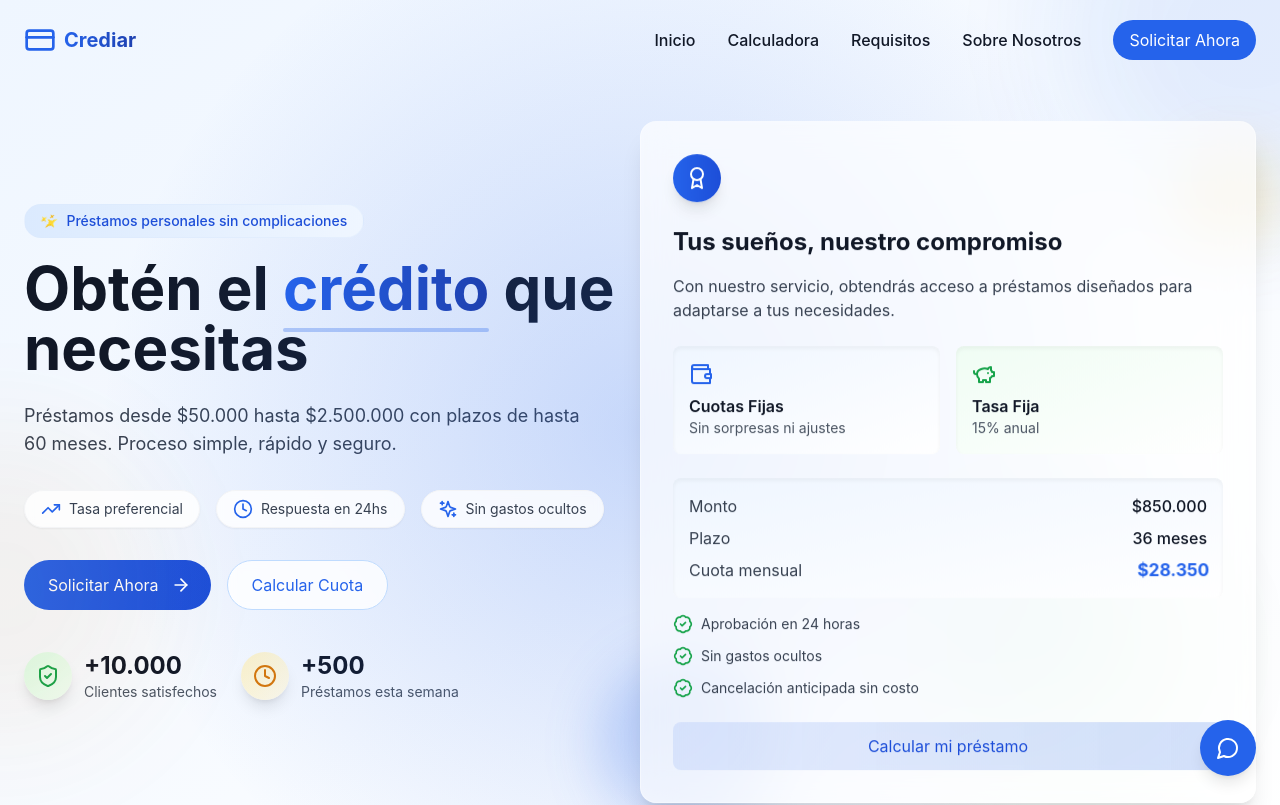
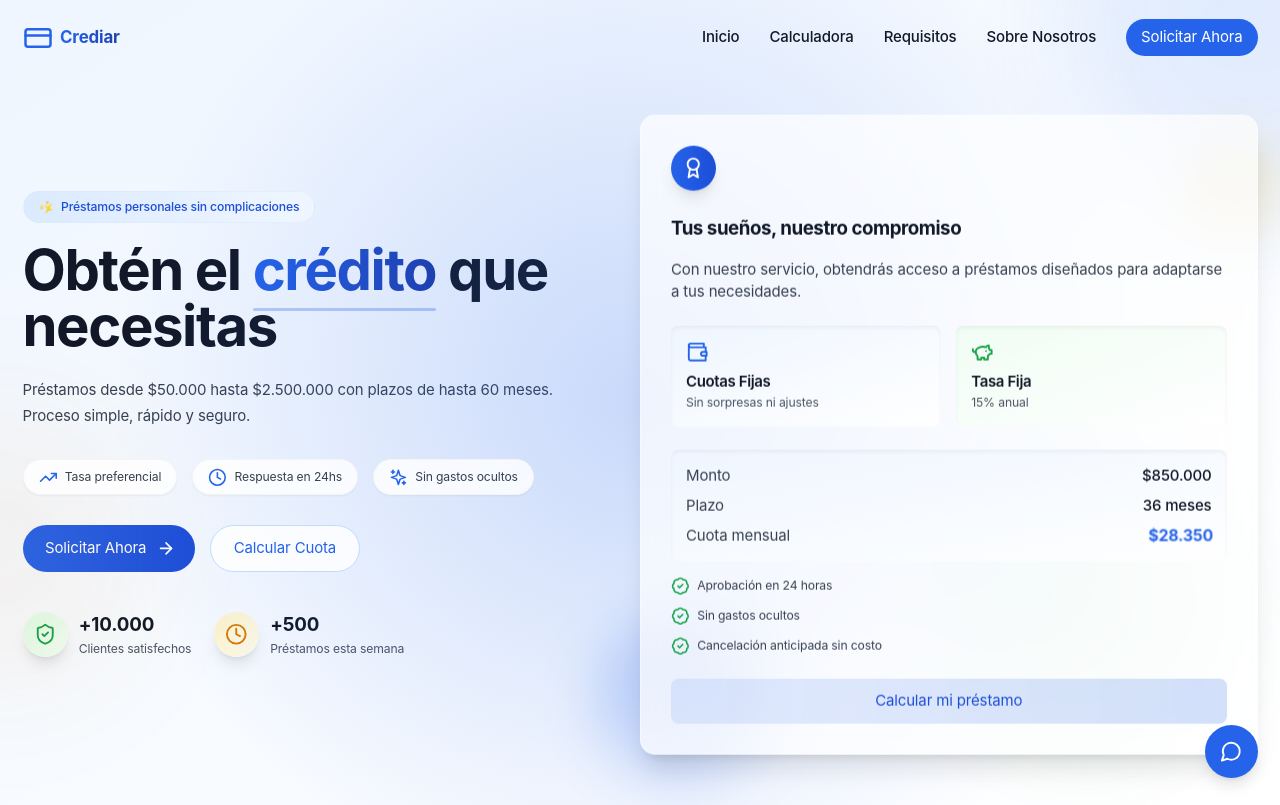
Before and after one commit to boltero12/Qjsjwj, a React (Vite) app: page / in a window 1280 px wide. Shown: the top 805 px of the page. Built offline with nearby package versions, Linux system fonts and the light colour scheme.

Commit message:
Update design to be more minimal

```diff
--- a/src/index.css
+++ b/src/index.css
@@ -6,24 +6,38 @@
   html {
     -webkit-tap-highlight-color: transparent;
     scroll-behavior: smooth;
+    font-size: 15px;
   }
 
   body {
     @apply bg-white text-gray-900 antialiased;
+    letter-spacing: -0.01em;
+  }
+
+  h1, h2, h3, h4, h5, h6 {
+    @apply tracking-tight;
   }
 }
 
 @layer components {
   .glass-effect {
-    @apply bg-white/70 backdrop-blur-md border border-white/20;
+    @apply bg-white/60 backdrop-blur-md border border-white/10;
   }
 
   .soft-shadow {
-    @apply shadow-[0_8px_30px_rgb(0,0,0,0.04)];
+    @apply shadow-[0_4px_20px_rgb(0,0,0,0.03)];
   }
 
   .input-focus {
-    @apply focus:outline-none focus:ring-2 focus:ring-blue-500/20 focus:border-blue-500/40;
+    @apply focus:outline-none focus:ring-1 focus:ring-blue-500/20 focus:border-blue-500/40;
+  }
+
+  .minimal-button {
+    @apply px-4.5 py-2 text-sm font-medium transition-all duration-200;
+  }
+
+  .minimal-card {
+    @apply rounded-lg glass-effect soft-shadow p-5;
   }
 }
 
--- a/tailwind.config.js
+++ b/tailwind.config.js
@@ -6,6 +6,16 @@ export default {
   ],
   theme: {
     extend: {
+      fontSize: {
+        'xs': ['0.75rem', { lineHeight: '1rem' }],
+        'sm': ['0.8125rem', { lineHeight: '1.25rem' }],
+        'base': ['0.875rem', { lineHeight: '1.5rem' }],
+        'lg': ['1rem', { lineHeight: '1.75rem' }],
+        'xl': ['1.125rem', { lineHeight: '1.75rem' }],
+        '2xl': ['1.25rem', { lineHeight: '2rem' }],
+        '3xl': ['1.5rem', { lineHeight: '2rem' }],
+        '4xl': ['1.875rem', { lineHeight: '2.25rem' }],
+      },
       colors: {
         'soft-blue': {
           50: '#f0f7ff',
@@ -42,6 +52,10 @@ export default {
           'sans-serif',
         ],
       },
+      spacing: {
+        '4.5': '1.125rem',
+        '5.5': '1.375rem',
+      },
     },
   },
   plugins: [],
```
